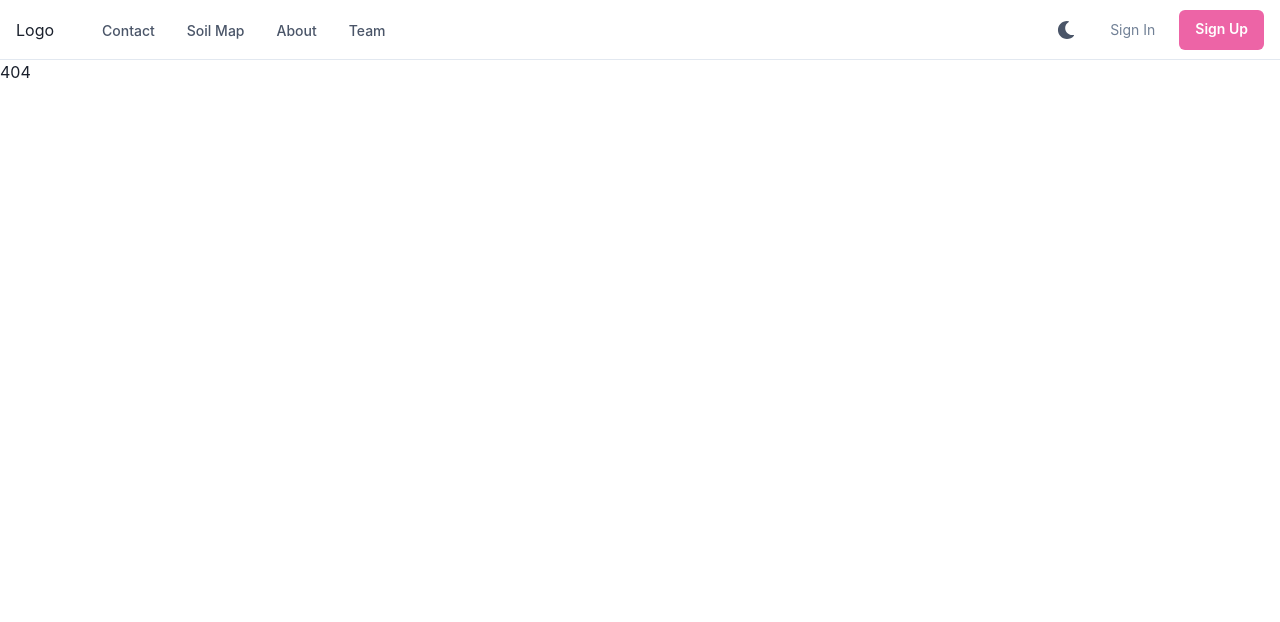
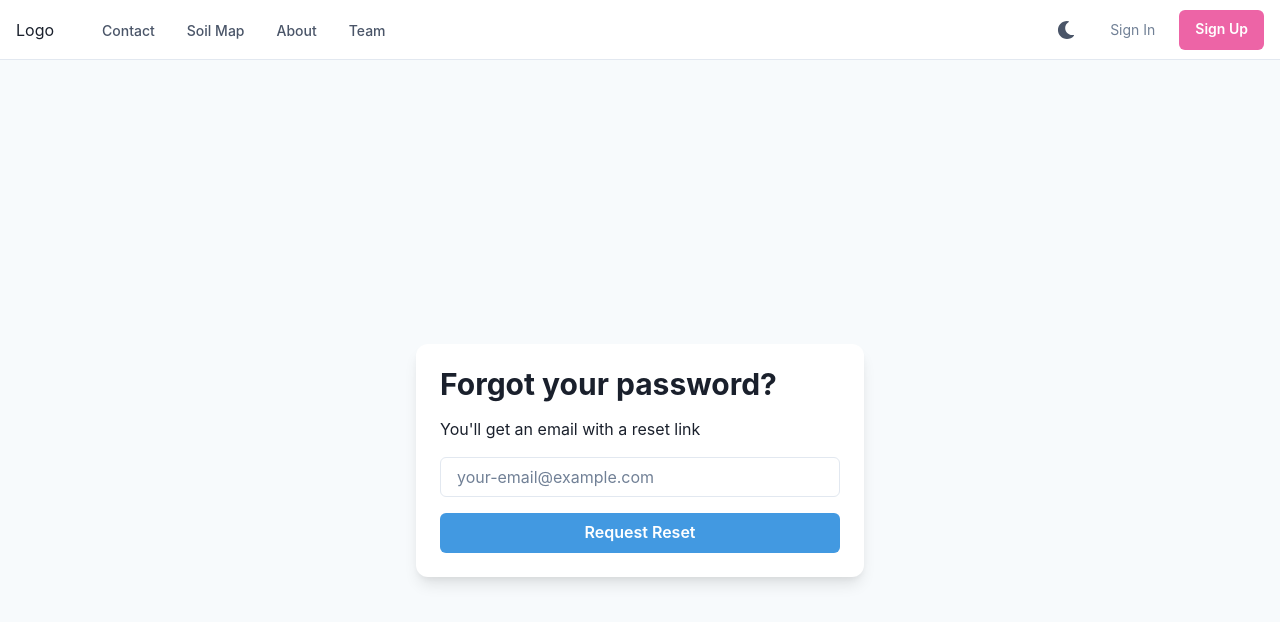
Before and after one commit to heidary100/corn-soy-water, a React (Create React App) app: page /forget-password in a window 1280 px wide. Before the commit this address had no page. Shown: the top 622 px of the page. Built offline with nearby package versions, Linux system fonts and the light colour scheme.

Commit message:
added map and forget-password page

```diff
--- a/package.json
+++ b/package.json
@@ -11,9 +11,11 @@
     "@testing-library/react": "^13.4.0",
     "@testing-library/user-event": "^14.4.3",
     "framer-motion": "^6.5.1",
+    "leaflet": "^1.9.4",
     "react": "^18.2.0",
     "react-dom": "^18.2.0",
     "react-icons": "^3.11.0",
+    "react-leaflet": "^4.2.1",
     "react-scripts": "5.0.1",
     "web-vitals": "^2.1.4"
   },
--- a/public/index.html
+++ b/public/index.html
@@ -1,14 +1,12 @@
 <!DOCTYPE html>
 <html lang="en">
+
 <head>
   <meta charset="utf-8" />
   <link rel="icon" href="%PUBLIC_URL%/favicon.ico" />
   <meta name="viewport" content="width=device-width, initial-scale=1" />
   <meta name="theme-color" content="#000000" />
-    <meta
-      name="description"
-      content="Web site created using create-react-app"
-    />
+  <meta name="description" content="Web site created using create-react-app" />
   <link rel="apple-touch-icon" href="%PUBLIC_URL%/logo192.png" />
   <!--
       manifest.json provides metadata used when your web app is installed on a
@@ -24,8 +22,19 @@
       work correctly both with client-side routing and a non-root public URL.
       Learn how to configure a non-root public URL by running `npm run build`.
     -->
-    <title>React App</title>
+  <title>Corn Soy Water</title>
+  <link rel="stylesheet" href="https://unpkg.com/leaflet@1.9.4/dist/leaflet.css" integrity="sha256-p4NxAoJBhIIN+hmNHrzRCf9tD/miZyoHS5obTRR9BMY=" crossorigin="" />
+  <!-- <link rel="stylesheet" href="https://unpkg.com/leaflet@1.6.0/dist/leaflet.css"
+    integrity="sha512-xwE/Az9zrjBIphAcBb3F6JVqxf46+CDLwfLMHloNu6KEQCAWi6HcDUbeOfBIptF7tcCzusKFjFw2yuvEpDL9wQ=="
+    crossorigin="" /> -->
+  <style>
+    .leaflet-container {
+      width: 100%;
+      height: 100%;
+    }
+  </style>
 </head>
+
 <body>
   <noscript>You need to enable JavaScript to run this app.</noscript>
   <div id="root"></div>
@@ -40,4 +49,5 @@
       To create a production bundle, use `npm run build` or `yarn build`.
     -->
 </body>
+
 </html>
--- a/src/App.js
+++ b/src/App.js
@@ -5,6 +5,8 @@ import Home from "./pages/Home";
 import Contact from "./pages/Contact";
 import Login from "./pages/Login";
 import Register from "./pages/Register";
+import ForgetPassword from "./pages/ForgetPassword";
+import Map from "./pages/Map";
 import NoPage from "./pages/NoPage";
 
 function App() {
@@ -16,6 +18,8 @@ function App() {
           <Route path="contact" element={<Contact />} />
           <Route path="login" element={<Login />} />
           <Route path="register" element={<Register />} />
+          <Route path="forget-password" element={<ForgetPassword />} />
+          <Route path="map" element={<Map />} />
           <Route path="*" element={<NoPage />} />
         </Route>
       </Routes>
--- a/src/components/Nav.js
+++ b/src/components/Nav.js
@@ -243,7 +243,7 @@ const NAV_ITEMS = [
   },
   {
     label: 'Soil Map',
-    href: '/soil-map',
+    href: '/map',
   },
   {
     label: 'About',
--- /dev/null
+++ b/src/pages/ForgetPassword.js
@@ -0,0 +1,58 @@
+'use client'
+
+import {
+  Button,
+  FormControl,
+  Flex,
+  Heading,
+  Input,
+  Stack,
+  Text,
+  useColorModeValue,
+} from '@chakra-ui/react'
+
+export default function ForgotPasswordForm() {
+  return (
+    <Flex
+      minH={'100vh'}
+      align={'center'}
+      justify={'center'}
+      bg={useColorModeValue('gray.50', 'gray.800')}>
+      <Stack
+        spacing={4}
+        w={'full'}
+        maxW={'md'}
+        bg={useColorModeValue('white', 'gray.700')}
+        rounded={'xl'}
+        boxShadow={'lg'}
+        p={6}
+        my={12}>
+        <Heading lineHeight={1.1} fontSize={{ base: '2xl', md: '3xl' }}>
+          Forgot your password?
+        </Heading>
+        <Text
+          fontSize={{ base: 'sm', sm: 'md' }}
+          color={useColorModeValue('gray.800', 'gray.400')}>
+          You&apos;ll get an email with a reset link
+        </Text>
+        <FormControl id="email">
+          <Input
+            placeholder="your-email@example.com"
+            _placeholder={{ color: 'gray.500' }}
+            type="email"
+          />
+        </FormControl>
+        <Stack spacing={6}>
+          <Button
+            bg={'blue.400'}
+            color={'white'}
+            _hover={{
+              bg: 'blue.500',
+            }}>
+            Request Reset
+          </Button>
+        </Stack>
+      </Stack>
+    </Flex>
+  )
+}
--- a/src/pages/Login.js
+++ b/src/pages/Login.js
@@ -12,6 +12,7 @@ import {
   Heading,
   Text,
   useColorModeValue,
+  Link,
 } from '@chakra-ui/react'
 
 export default function Login() {
@@ -45,7 +46,7 @@ export default function Login() {
                 align={'start'}
                 justify={'space-between'}>
                 <Checkbox>Remember me</Checkbox>
-                <Text color={'blue.400'}>Forgot password?</Text>
+                <Link color={'blue.400'} href="/forget-password">Forgot password?</Link>
               </Stack>
               <Button
                 bg={'blue.400'}
--- /dev/null
+++ b/src/pages/Map.js
@@ -0,0 +1,34 @@
+import { Box } from '@chakra-ui/react';
+import { MapContainer, TileLayer, useMap, Marker, Popup } from 'react-leaflet'
+import {
+    FormControl,
+    FormLabel,
+    FormHelperText,
+    Input,
+    Container
+  } from '@chakra-ui/react'
+
+export default function Map() {
+    return (
+        <Container>
+            <FormControl  marginTop={'10'}>
+                <FormLabel>Find location:</FormLabel>
+                <Input type='text' />
+                <FormHelperText>Enter zip code of your field area.</FormHelperText>
+            </FormControl>
+            <Box height={'50vh'} marginTop={'10'}>
+                <MapContainer center={[51.505, -0.09]} zoom={13} scrollWheelZoom={false}>
+                    <TileLayer
+                        attribution='&copy; <a href="https://www.openstreetmap.org/copyright">OpenStreetMap</a> contributors'
+                        url="https://{s}.tile.openstreetmap.org/{z}/{x}/{y}.png"
+                    />
+                    <Marker position={[51.505, -0.09]}>
+                        <Popup>
+                            A pretty CSS3 popup. <br /> Easily customizable.
+                        </Popup>
+                    </Marker>
+                </MapContainer>
+            </Box>
+        </Container>
+    );
+}
--- a/src/pages/Register.js
+++ b/src/pages/Register.js
@@ -33,9 +33,6 @@ export default function Register() {
           <Heading fontSize={'4xl'} textAlign={'center'}>
             Sign up
           </Heading>
-          <Text fontSize={'lg'} color={'gray.600'}>
-            to enjoy all of our cool features ✌️
-          </Text>
         </Stack>
         <Box
           rounded={'lg'}
@@ -88,7 +85,7 @@ export default function Register() {
             </Stack>
             <Stack pt={6}>
               <Text align={'center'}>
-                Already a user? <Link color={'blue.400'}>Login</Link>
+                Already a user? <Link color={'blue.400'} href='/login'>Login</Link>
               </Text>
             </Stack>
           </Stack>
```
Also changed, not shown: 1 other file (tests, documents, lock files or other folders). Lines whose indentation alone changed are shown as unchanged.
